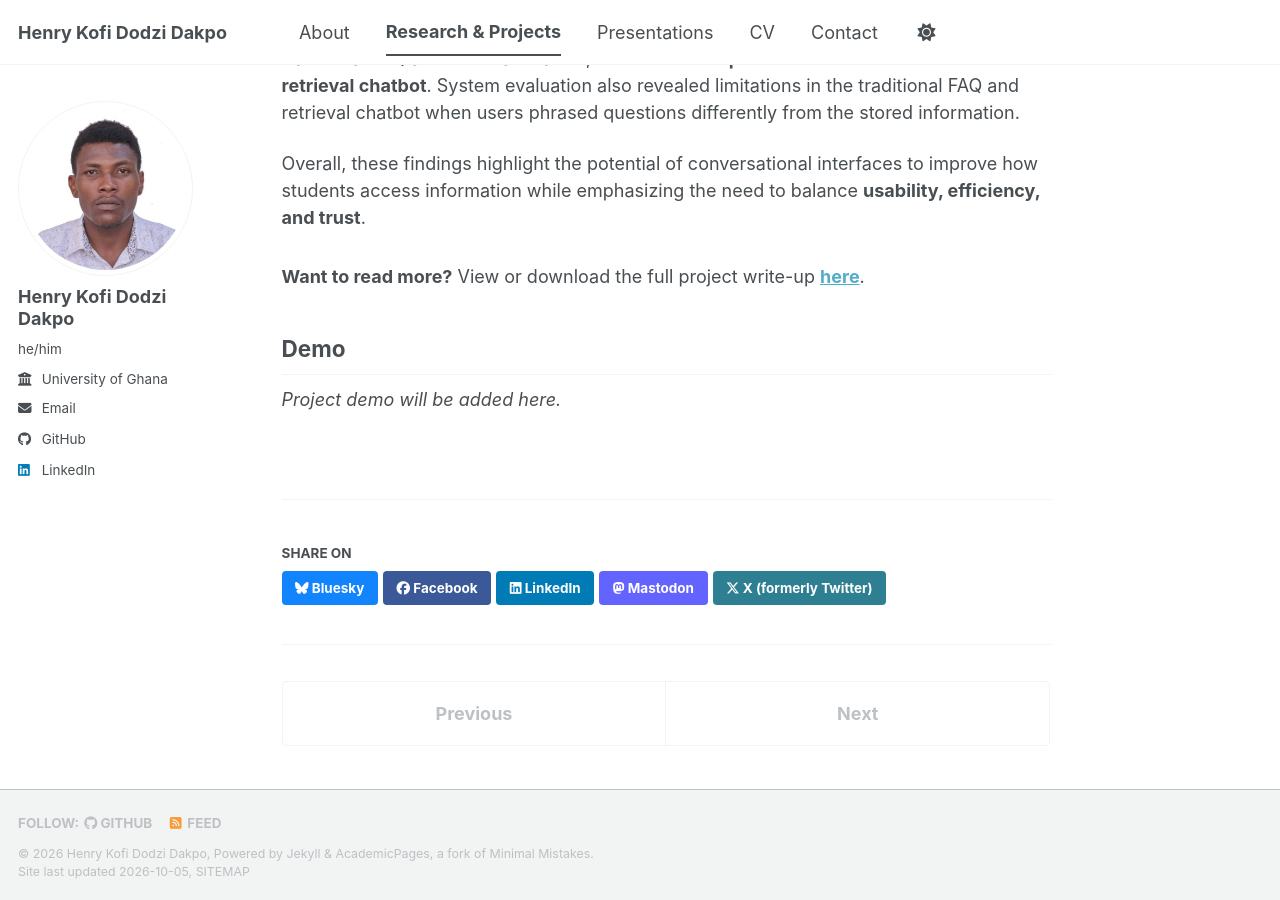
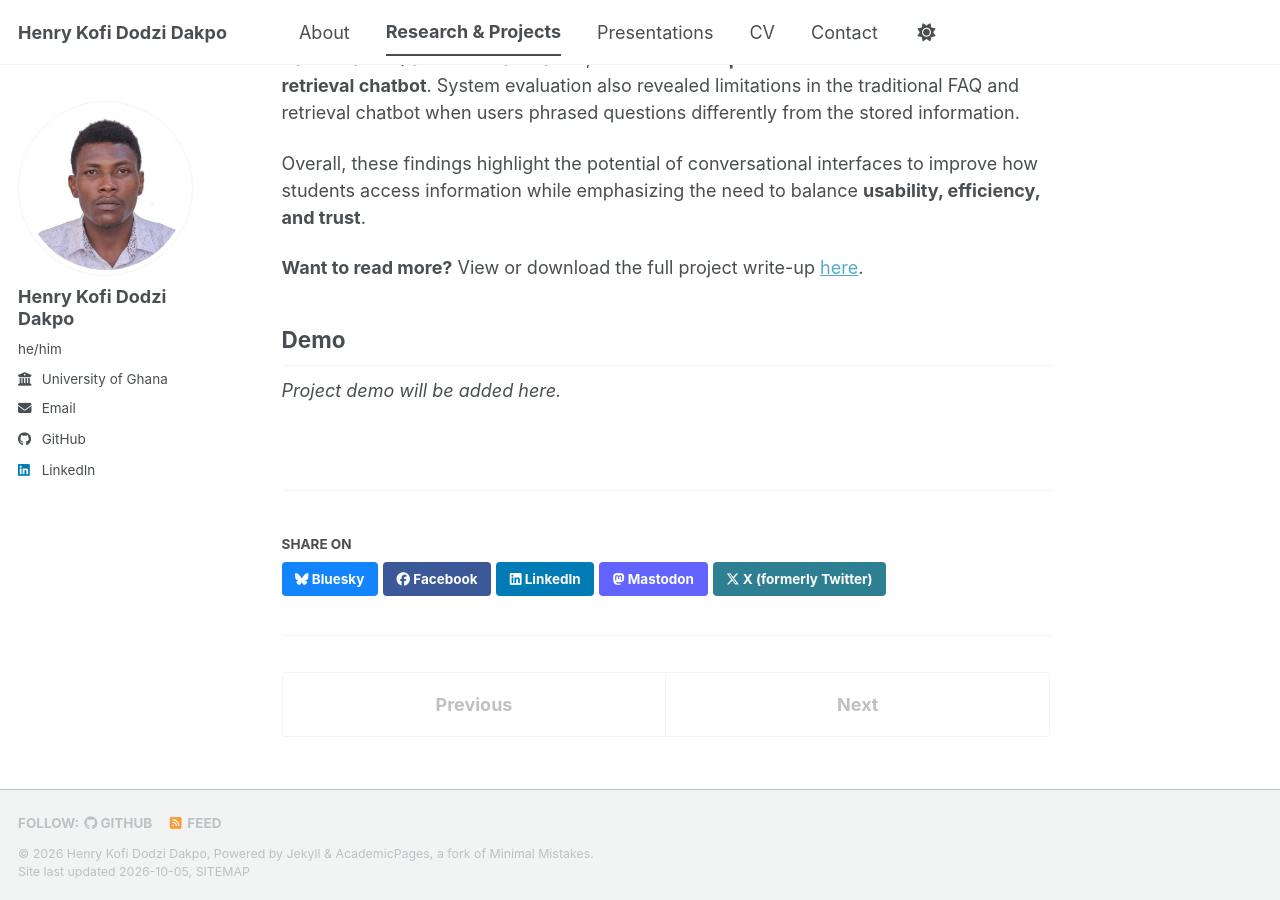
Before and after one commit to henrycitadel9-rgb/henrycitadel9-rgb.github.io, a Jekyll site: the page built from _portfolio/portfolio-1.md, in a window 1280 px wide and 900 px high, scrolled down 1087 px. Built offline with Jekyll 4.4.1, drawn with Linux system fonts in a browser that asks for light colours; a style sheet for code colours, icons or effects is not loaded.

Commit message:
Update portfolio-1.md

```diff
--- a/_portfolio/portfolio-1.md
+++ b/_portfolio/portfolio-1.md
@@ -1,6 +1,6 @@
 ---
 title: "Same Facts, Different Interfaces: Evaluating FAQ, Retrieval Chatbot, and AI Chatbot for Student Services"
-excerpt: "For this project, I created three different user interfaces, an FAQ webpage, a retrieval-based chatbot, and an AI chatbot, to examine how different ways of delivering the same information affect users' experience accessing the information they need.<br/><br/><a href='/portfolio/portfolio-1/'><strong>Click here to view project details</strong></a> <em>(Learn what inspired me to work on this project, see a summary of the project and its findings, watch a demo of the three interactive systems I created, and access the full write-up.)</em>"
+excerpt: "For this project, I created three different user interfaces: an FAQ webpage, a retrieval-based chatbot, and an AI chatbot, to examine how different ways of delivering the same information affect users' experience accessing the information they need.<br/><br/><a href='/portfolio/portfolio-1/'><strong>Click here to view project details</strong></a> <em>(Learn what inspired me to work on this project, see a summary of the project and its findings, watch a demo of the three interactive systems I created, and access the full write-up.)</em>"
 collection: portfolio
 ---
 
@@ -10,7 +10,7 @@
 
 That led me to ask: ***“Could there be a simpler and more user-friendly way for students to find the information they need with less cognitive effort?”***
 
-<p style="font-size: 0.95em; color: #777; font-style: italic; margin-top: 1.6em; margin-bottom: 2em;">
+<p style="font-size: 0.95em; color: #777; font-style: italic; margin-top: 1.6em; margin-bottom: 2.4em;">
 See the Project Summary and Demo below for details of the study, its findings, and the systems I developed.
 </p>
 
@@ -24,9 +24,7 @@
 
 Overall, these findings highlight the potential of conversational interfaces to improve how students access information while emphasizing the need to balance **usability, efficiency, and trust**.
 
-<p style="margin-top: 1.8em; margin-bottom: 2em;">
-<strong>Want to read more?</strong> View or download the full project write-up <a href="FULL-WRITEUP-LINK"><strong>here</strong></a>.
-</p>
+**Want to read more?** View or download the full project write-up [here](FULL-PROJECT-LINK).
 
 ## Demo
 
```
